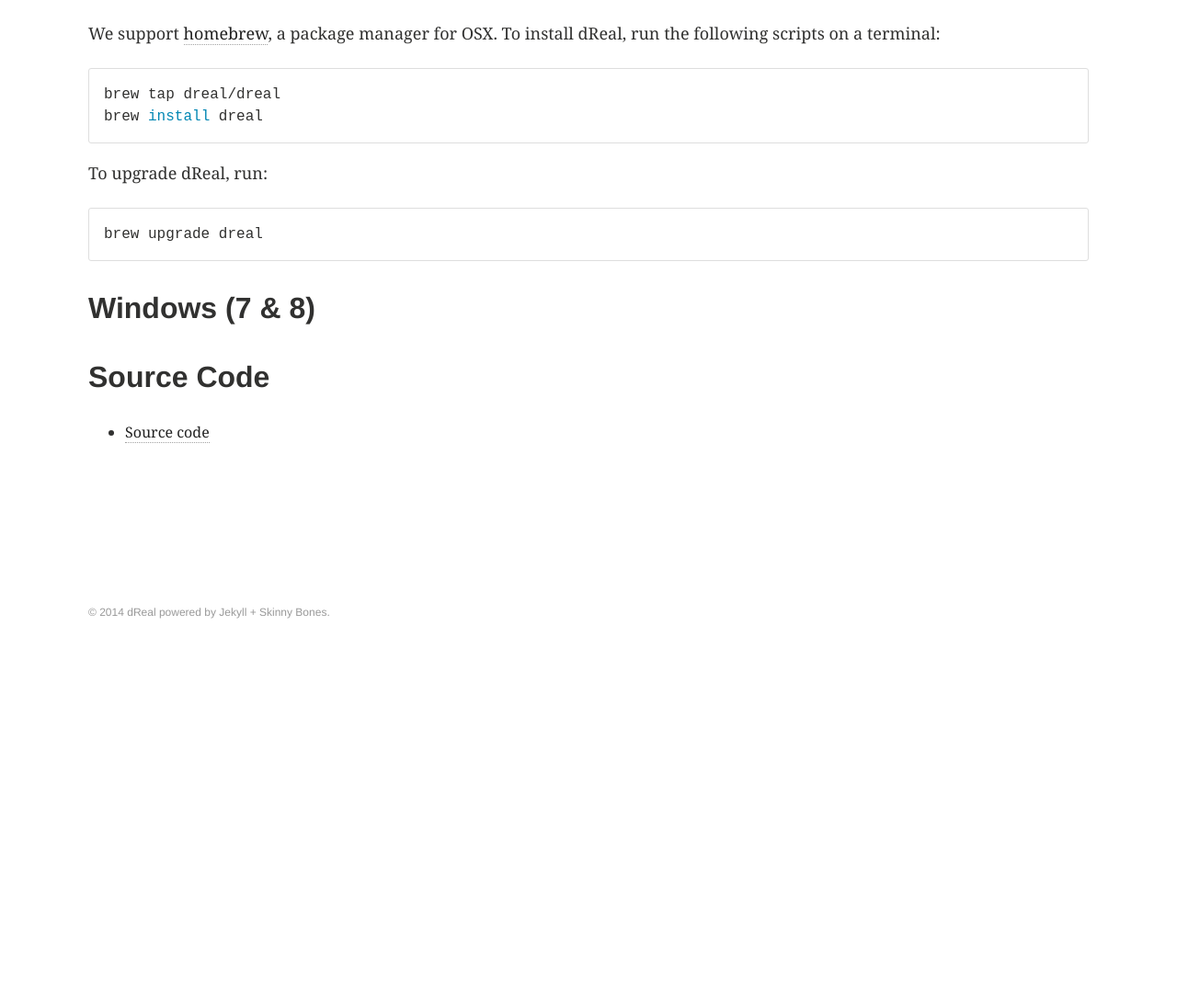
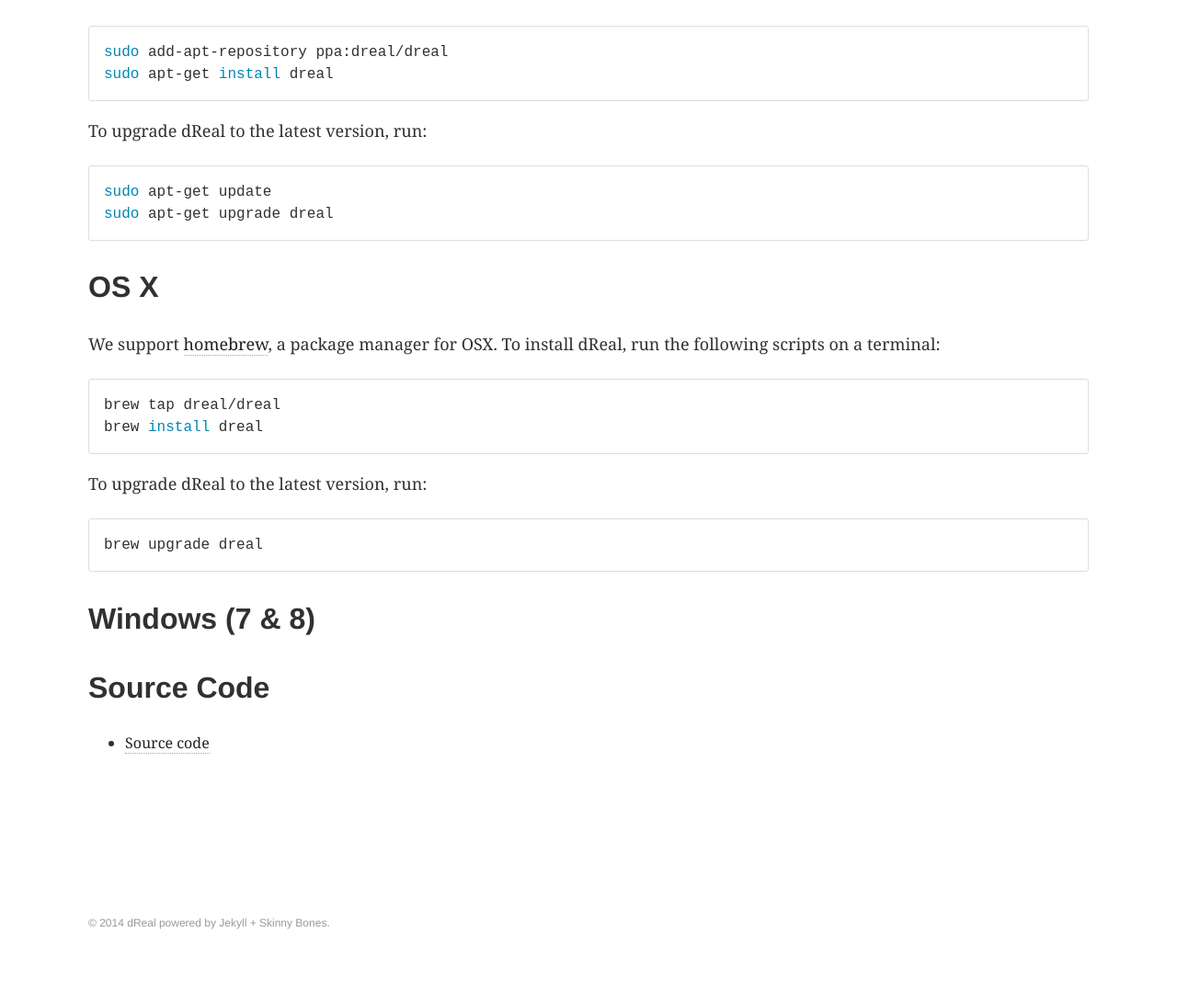
Before and after one commit to dreal/dreal.github.io, a Jekyll site: the page built from download/index.md, in a window 1280 px wide. Shown: the part 361-1450 px from the top of the page at 92% size. Built offline with Jekyll 4.4.1, drawn with Linux system fonts in a browser that asks for light colours; before the commit the page ends 1112 px from its top, so only the background shows below that; some of the changed text lies outside the part shown.

Commit message:
feat(download/index.md): add instructions for Linux

```diff
--- a/download/index.md
+++ b/download/index.md
@@ -15,6 +15,21 @@
 Linux (Ubuntu 14)
 -----------------
 
+We provide a PPA for Ubuntu 12.04 LTS (precise) and Ubuntu 14.04. On
+those systems, run the following scripts on a terminal to install
+dReal:
+
+{% highlight bash %}
+sudo add-apt-repository ppa:dreal/dreal
+sudo apt-get install dreal
+{% endhighlight %}
+
+To upgrade dReal to the latest version, run:
+{% highlight bash %}
+sudo apt-get update
+sudo apt-get upgrade dreal
+{% endhighlight %}
+
 OS X
 ----
 
@@ -27,7 +42,7 @@
 {% endhighlight %}
 
 
-To upgrade dReal, run:
+To upgrade dReal to the latest version, run:
 
 {% highlight bash %}
 brew upgrade dreal
```
